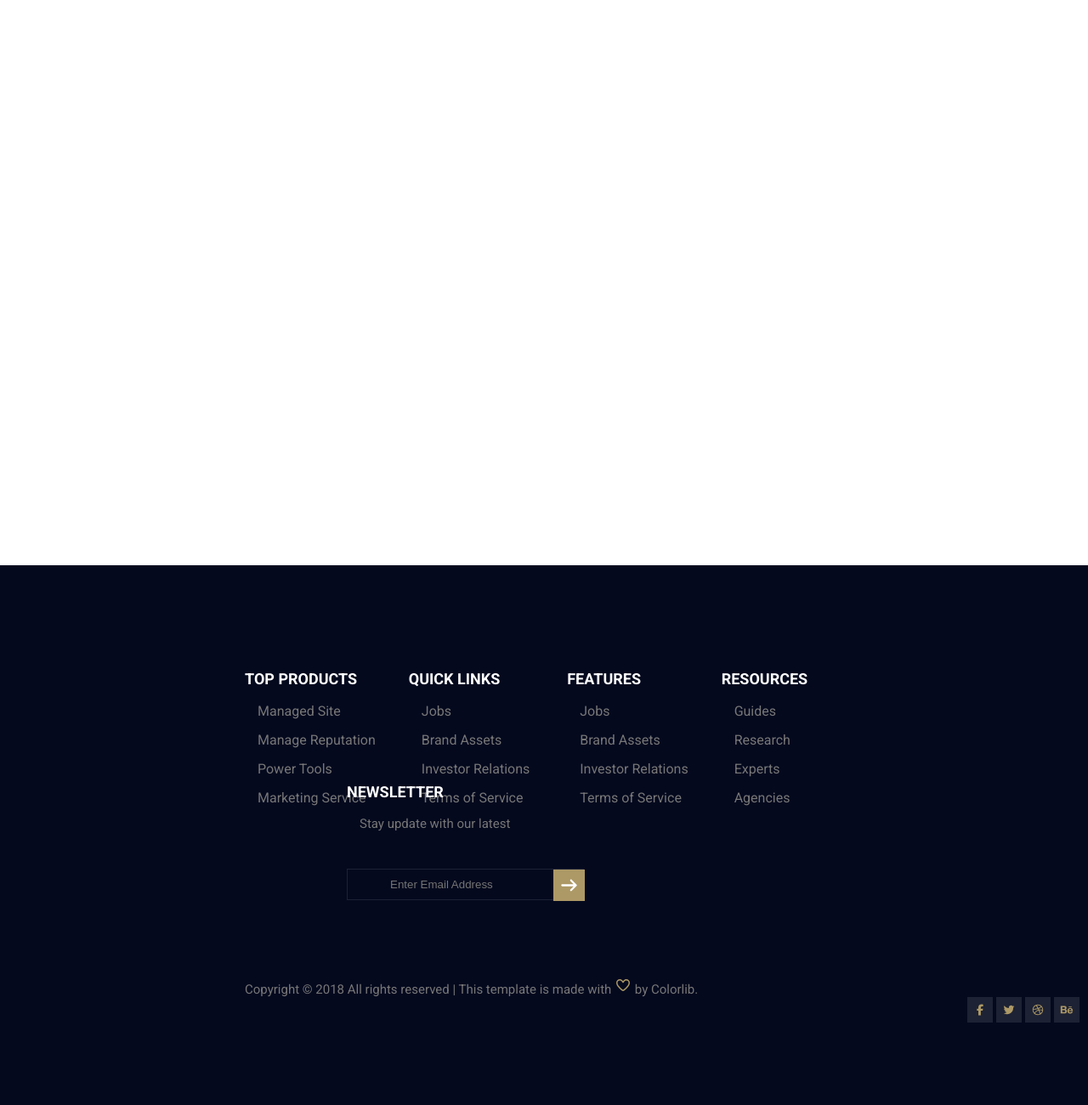
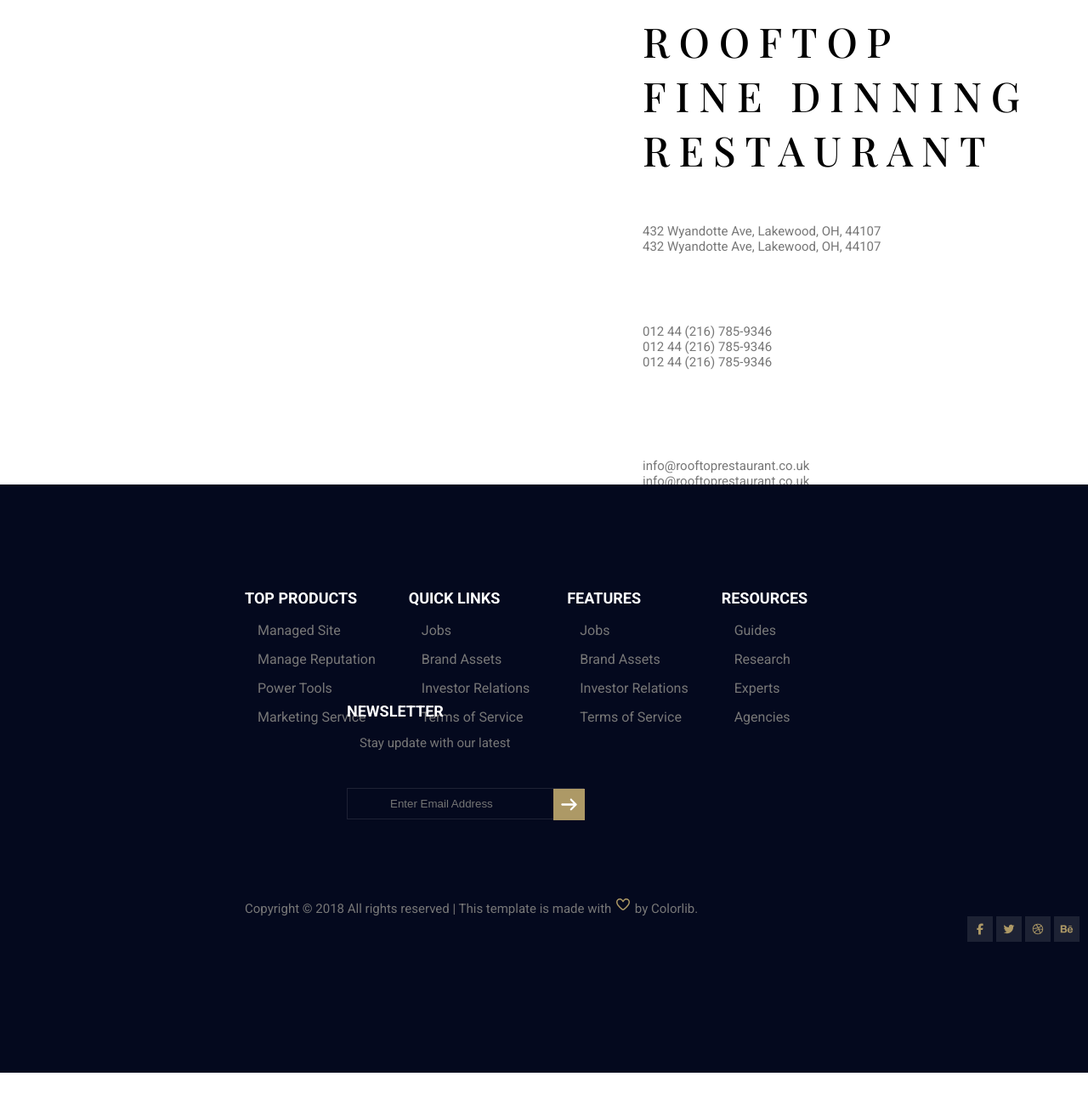
Before and after one commit to Rafaelgomes67/RoofTop-Position, a plain HTML site: page index.html in a window 1280 px wide. Shown: the part 7940-9240 px from the top of the page at 85% size. Drawn offline with nearby package versions, Linux system fonts and the light colour scheme; grey boxes are pictures that could not be loaded; files whose address does not match are found by name; a web font is replaced by a local one.

Commit message:
Update style.css

```diff
--- a/style.css
+++ b/style.css
@@ -924,7 +924,7 @@ header {
 .right {
     display: inline-block;
     position: relative;
-    left: 1170px;
+    left: 500px;
 }
 
 .ruaendereco {
@@ -943,10 +943,10 @@ header {
 .secfinal {
     margin: auto;
     position: relative;
-    margin-top: 7%;
+    margin-top: 4%;
+    top: -56.5px;
     background-color: #04091e;
     padding: 120px 0;
-
 }
 
 .tamanho {
```
